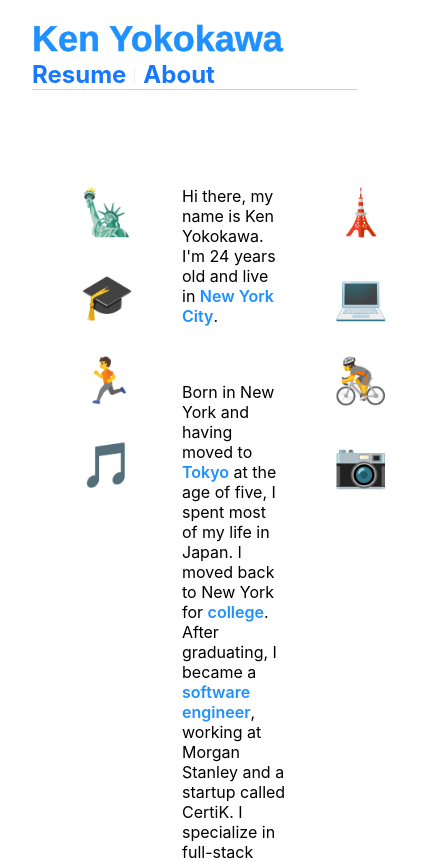
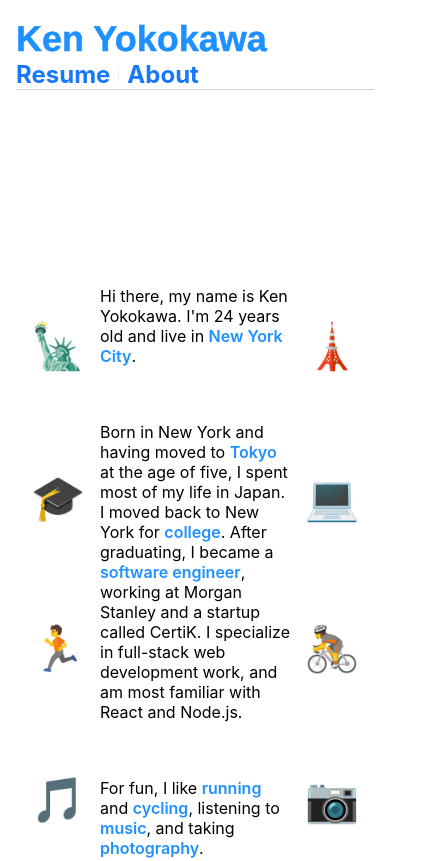
Before and after one commit to ky1044/personal-react-website, a React (Create React App) app: page /about in a window 390 px wide. Shown: the top 861 px of the page, 436 px wide, since content can reach past the window. Built offline with nearby package versions, Linux system fonts and the light colour scheme.

Commit message:
some optimization for mobile

```diff
--- a/src/App.css
+++ b/src/App.css
@@ -1,7 +1,7 @@
 .App {
   max-width: 1200px;
   margin: 0 auto 80px;
-  padding: 0 2em 80px;
+  padding: 0 1em;
 }
 
 .App-header {
@@ -82,7 +82,7 @@ li {
   left: 0;
   right: 0;
   margin: 0 auto;
-  padding: 0 2em;
+  padding: 0 1em;
 }
 
 /* projects section */
@@ -95,6 +95,7 @@ li {
   position: relative;
   display: inline-block;
   width: 600px;
+  max-width: 60vw;
   padding: 2em;
   margin: 20px 20px 20px 0;
   border: 0.5px solid dodgerblue;
@@ -142,6 +143,34 @@ li {
   background-color: #0056b3;
 }
 
+.about-body {
+  margin: auto;
+  width: 100%;
+  display: flex;
+  flex-direction: column;
+  justify-content: space-evenly;
+}
+
+@media screen and (min-width: 700px) {
+  .about-body {
+    width: 75%;
+  }
+}
+
+.about-section-sidebar {
+  min-width: 84px;
+  display: flex;
+  flex-direction: column;
+  justify-content: space-evenly;
+}
+
+.about-section-center {
+  display: flex;
+  flex-direction: column;
+  vertical-align: middle;
+  flex-grow: 1;
+}
+
 .emoji {
   display: inline-block;
   font-size: 44px;
@@ -149,6 +178,7 @@ li {
   transition: all 0.3s ease;
   height: 84px;
   display: flex;
+  flex: 1;
   justify-content: center;
   align-content: middle;
   cursor: "pointer" !important;
--- a/src/pages/about/about.tsx
+++ b/src/pages/about/about.tsx
@@ -61,34 +61,26 @@ const AboutPage = () => {
   return (
     <div>
       <NavBar />
+      <div className="about-body">
         <EmojiProvider value={emojiHook}>
           <div style={{ marginTop: 100, marginBottom: 100 }}></div>
 
           <div style={{ display: "flex", flexDirection: "row" }}>
-          <div style={{ minWidth: 150 }}>
+            <div className="about-section-sidebar" style={{ minHeight: 336 }}>
               <Emoji emojiKey={Emojis.NYC} />
               <Emoji emojiKey={Emojis.COLLEGE} />
               <Emoji emojiKey={Emojis.RUNNING} />
               <Emoji emojiKey={Emojis.MUSIC} />
             </div>
-          <div
-            style={{
-              background: "white",
-              flexGrow: 8,
-              verticalAlign: "middle",
-              display: "flex",
-              flexDirection: "column",
-              justifyContent: "center",
-            }}
-          >
+            <div className="about-section-center">
               <p style={{ marginBottom: 40 }}>
                 Hi there, my name is Ken Yokokawa. {"I'm"} {age} years old and
                 live in <EmojiLabel emojiKey={Emojis.NYC} />.
               </p>
               <p style={{ marginBottom: 40 }}>
                 Born in New York and having moved to{" "}
-              <EmojiLabel emojiKey={Emojis.TOKYO} /> at the age of five, I spent
-              most of my life in Japan. I moved back to New York for{" "}
+                <EmojiLabel emojiKey={Emojis.TOKYO} /> at the age of five, I
+                spent most of my life in Japan. I moved back to New York for{" "}
                 <EmojiLabel emojiKey={Emojis.COLLEGE} />. After graduating, I
                 became a <EmojiLabel emojiKey={Emojis.SOFTWARE_ENGINEER} />,
                 working at Morgan Stanley and a startup called CertiK. I
@@ -102,7 +94,7 @@ const AboutPage = () => {
                 <EmojiLabel emojiKey={Emojis.PHOTOGRAPHY} />.
               </p>
             </div>
-          <div style={{ minWidth: 150 }}>
+            <div className="about-section-sidebar" style={{ minHeight: 336 }}>
               <Emoji emojiKey={Emojis.TOKYO} />
               <Emoji emojiKey={Emojis.SOFTWARE_ENGINEER} />
               <Emoji emojiKey={Emojis.CYCLING} />
@@ -111,9 +103,11 @@ const AboutPage = () => {
           </div>
         </EmojiProvider>
 
-      <div style={{ marginTop: 100, marginBottom: 100 }}></div>
+        <div style={{ marginBottom: 100 }}></div>
 
-      <div style={{ marginLeft: 150 }}>
+        <div style={{ display: "flex", flexDirection: "row" }}>
+          <div className="about-section-sidebar" />
+          <div className="about-section-center" style={{ flex: 12 }}>
             <h2>Some links</h2>
             {links.map((link, idx) => (
               <Row key={idx}>
@@ -123,6 +117,9 @@ const AboutPage = () => {
               </Row>
             ))}
           </div>
+          <div className="about-section-sidebar" />
+        </div>
+      </div>
     </div>
   );
 };
```
Lines whose indentation alone changed are shown as unchanged.
